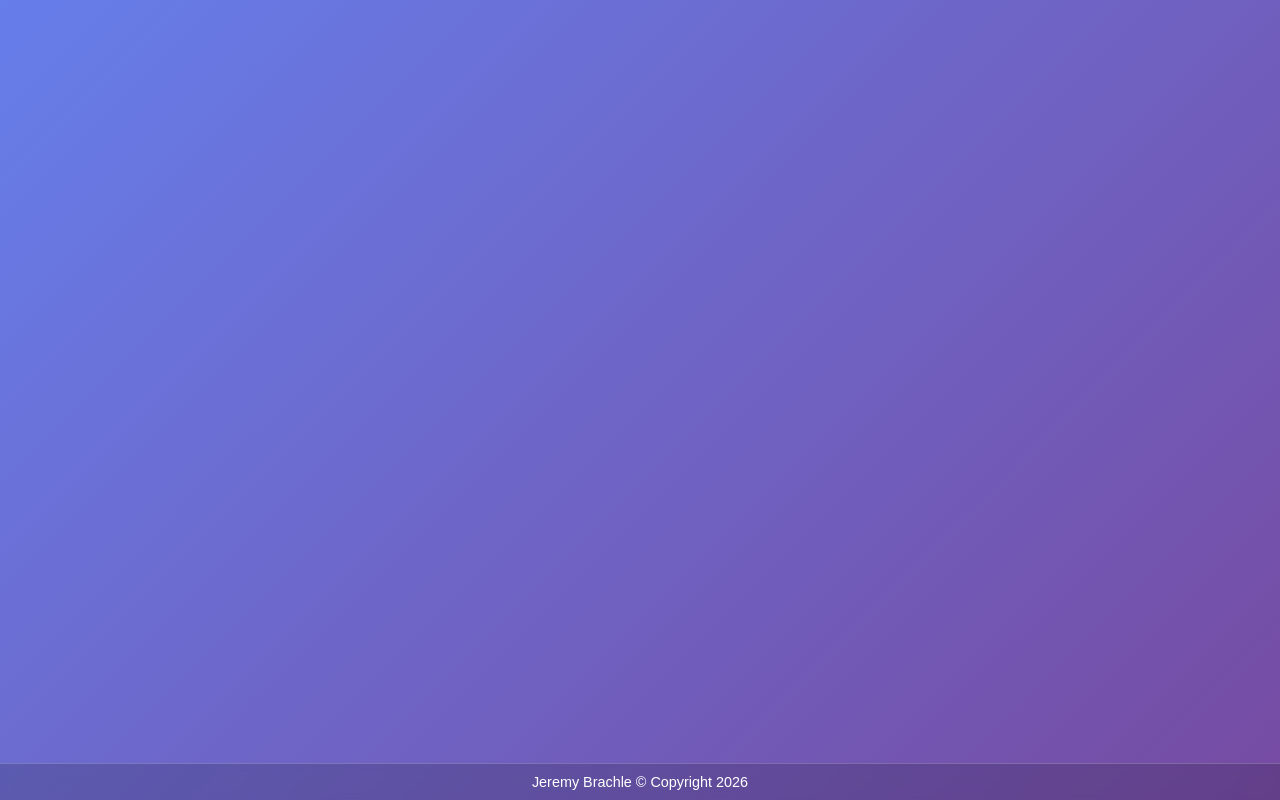
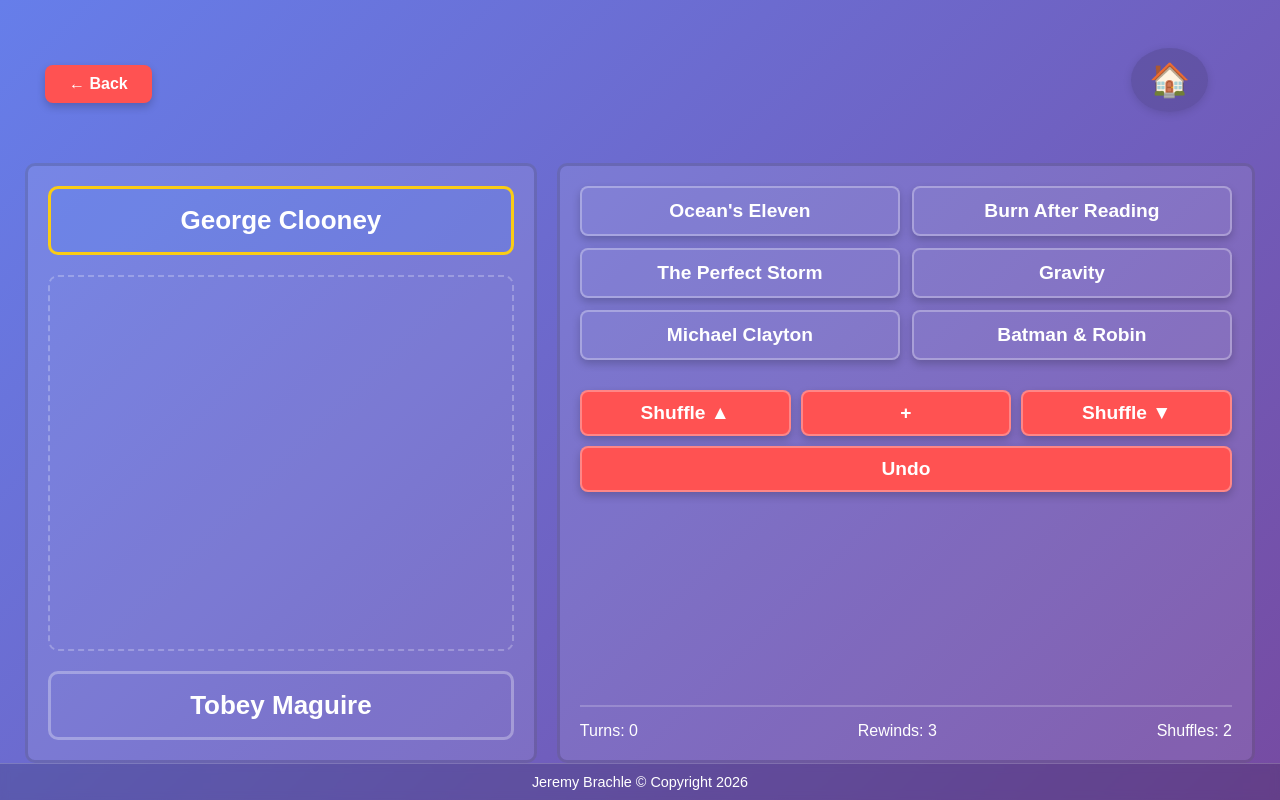
Before and after one commit to jeremybrachle/co-stars-frontend, a React (Vite) app: page /game in a window 1280 px wide. Built offline with nearby package versions, Linux system fonts and the light colour scheme.

Commit message:
Adding initial design of game page

```diff
--- a/src/pages/AdventurePage.tsx
+++ b/src/pages/AdventurePage.tsx
@@ -1,6 +1,7 @@
 import { useState } from "react";
 import HomeButton from "../components/HomeButton";
 import styles from "./AdventurePage.module.css";
+import { useNavigate } from "react-router-dom";
 
 const levels = [
   { actorA: "Matt Damon", actorB: "Daniel Craig", stars: 3 },
@@ -25,6 +26,8 @@
   const handlePrev = () => setPage((p) => (p === 0 ? totalPages - 1 : p - 1));
   const handleNext = () => setPage((p) => (p === totalPages - 1 ? 0 : p + 1));
 
+  const navigate = useNavigate();
+
   return (
     <div className={styles.adventurePageWrapper}>
       <div className={styles.adventureHomeBtn}>
@@ -45,7 +48,15 @@
                 </div>
                 <button
                   className={styles.levelButton}
-                  onClick={() => console.log("Clicked level", globalIdx + 1)}
+                  // onClick={() => console.log("Clicked level", globalIdx + 1)}
+                  onClick={() =>
+                    navigate("/game", {
+                      state: {
+                        actorA: level.actorA,
+                        actorB: level.actorB
+                      }
+                    })
+                  }
                 >
                   <span className={styles.levelActorLeft}>{level.actorA}</span>
                   <span className={styles.levelVs}>vs.</span>
--- /dev/null
+++ b/src/pages/GamePage.css
@@ -0,0 +1,225 @@
+/* Page wrapper */
+
+.gamePage {
+  min-height: 100vh;
+  padding: 25px;
+  box-sizing: border-box;
+}
+
+/* Top navigation bar */
+
+.topBar {
+  display: flex;
+  justify-content: space-between;
+  align-items: center;
+}
+
+/* Back button */
+
+.backButton {
+  padding: 10px 24px;
+  font-size: 16px;
+  border-radius: 8px;
+  border: none;
+  cursor: pointer;
+  margin-top: 40px;
+  margin-left: 20px;
+}
+
+/* Home button wrapper */
+
+.homeWrapper {
+  display: flex;
+  align-items: center;
+}
+
+/* Main container */
+
+.gameContainer {
+  margin-top: 60px;
+
+  display: flex;
+  gap: 20px;
+  height: 75vh;
+}
+
+/* Left gameplay panel */
+
+.leftPanel {
+  flex: 1;
+
+  border-radius: 10px;
+  padding: 20px;
+
+  display: flex;
+  flex-direction: column;
+  justify-content: space-between;
+
+  background: rgba(255,255,255,0.1);
+  border: 3px solid rgba(0,0,0,0.15);
+}
+
+/* Actor labels */
+
+.actorTop,
+.actorBottom {
+  font-size: 18px;
+  font-weight: bold;
+  text-align: center;
+}
+
+/* Path area */
+
+.pathArea {
+  flex: 1;
+
+  margin: 20px 0;
+
+  border-radius: 8px;
+  padding: 15px;
+
+  display: flex;
+  justify-content: center;
+  align-items: center;
+
+  font-size: 14px;
+}
+
+/* Right panel */
+
+.rightPanel {
+  flex: 1.4;
+
+  border-radius: 10px;
+  padding: 20px;
+
+  display: flex;
+  flex-direction: column;
+
+  background: rgba(255,255,255,0.1);
+  border: 3px solid rgba(0,0,0,0.15);
+}
+
+/* Suggestions */
+
+.suggestionsHeader {
+  font-size: 18px;
+  margin-bottom: 15px;
+}
+
+.suggestionsArea {
+  flex: 1;
+}
+
+
+
+.actorBox {
+
+  font-size: 26px;
+  font-weight: 700;
+
+  padding: 16px;
+  border-radius: 10px;
+
+  border: 3px solid rgba(255,255,255,0.3);
+
+  text-align: center;
+  cursor: pointer;
+
+  transition: 0.2s;
+}
+
+.actorBox.active {
+  border-color: #3b82f6;
+  background: rgba(59,130,246,0.15);
+}
+
+.actorBox.current {
+  border-color: #facc15;
+}
+
+.actorBox.completed {
+  border-color: rgba(100,100,100,0.8);
+}
+
+.pathArea {
+
+  flex: 1;
+
+  border: 2px dashed rgba(255,255,255,0.25);
+
+  border-radius: 10px;
+
+  display: flex;
+  flex-direction: column;
+  gap: 12px;
+
+  padding: 16px;
+}
+
+.suggestionGrid {
+
+  display: grid;
+
+  grid-template-columns: 1fr 1fr;
+
+  gap: 12px;
+
+  margin-bottom: 20px;
+}
+
+.suggestionButton {
+
+  padding: 12px;
+
+  border-radius: 8px;
+
+  border: 2px solid rgba(255,255,255,0.3);
+
+  background: rgba(255,255,255,0.05);
+
+  cursor: pointer;
+
+  text-align: center;
+}
+
+.suggestionButton:hover {
+  background: rgba(255,255,255,0.15);
+}
+
+.controlRow {
+
+  display: flex;
+
+  justify-content: space-between;
+
+  gap: 10px;
+
+  margin-top: 10px;
+}
+
+.controlButton {
+
+  flex: 1;
+
+  padding: 10px;
+
+  border-radius: 8px;
+
+  border: 2px solid rgba(255,255,255,0.3);
+
+  cursor: pointer;
+}
+
+.scorePanel {
+
+  margin-top: auto;
+
+  padding-top: 15px;
+
+  border-top: 2px solid rgba(255,255,255,0.2);
+
+  display: flex;
+
+  justify-content: space-between;
+}
--- /dev/null
+++ b/src/pages/GamePage.tsx
@@ -0,0 +1,150 @@
+
+
+import { useLocation, useNavigate } from "react-router-dom";
+import { useState } from "react";
+import HomeButton from "../components/HomeButton";
+import "./GamePage.css";
+
+function GamePage() {
+
+  const location = useLocation();
+  const navigate = useNavigate();
+
+  const actorA = location.state?.actorA || "George Clooney";
+  const actorB = location.state?.actorB || "Tobey Maguire";
+
+  const [selectedSide, setSelectedSide] = useState<"top" | "bottom">("top");
+
+  const [path, setPath] = useState<string[]>([]);
+
+
+
+  const suggestions = [
+    "Ocean's Eleven",
+    "Burn After Reading",
+    "The Perfect Storm",
+    "Gravity",
+    "Michael Clayton",
+    "Batman & Robin"
+  ];
+
+  function handleSuggestion(choice: string) {
+    setPath([...path, choice]);
+  }
+
+  return (
+
+    <div className="gamePage">
+
+               <div className="topBar">
+
+         <button
+           className="backButton"
+           onClick={() => navigate("/adventure")}
+         >
+           ← Back
+       </button>
+
+       <div className="homeWrapper">
+       <HomeButton />
+      </div>
+
+      </div>
+
+
+      <div className="gameContainer">
+
+        {/* LEFT PANEL */}
+
+        <div className="leftPanel">
+
+          <div
+            className={`actorBox ${
+              selectedSide === "top" ? "active current" : ""
+            }`}
+            onClick={() => setSelectedSide("top")}
+          >
+            {actorA}
+          </div>
+
+          <div className="pathArea">
+
+            {path.map((step, index) => (
+              <div key={index} className="actorBox completed">
+                {step}
+              </div>
+            ))}
+
+          </div>
+
+          <div
+            className={`actorBox ${
+              selectedSide === "bottom" ? "active current" : ""
+            }`}
+            onClick={() => setSelectedSide("bottom")}
+          >
+            {actorB}
+          </div>
+
+        </div>
+
+        {/* RIGHT PANEL */}
+
+        <div className="rightPanel">
+
+          <div className="suggestionGrid">
+
+            {suggestions.map((s, i) => (
+              <button
+                key={i}
+                className="suggestionButton"
+                onClick={() => handleSuggestion(s)}
+              >
+                {s}
+              </button>
+            ))}
+
+          </div>
+
+          <div className="controlRow">
+
+            <button className="controlButton">
+              Shuffle ▲
+            </button>
+
+            <button className="controlButton">
+              +
+            </button>
+
+            <button className="controlButton">
+              Shuffle ▼
+            </button>
+
+          </div>
+
+          <div className="controlRow">
+
+            <button className="controlButton">
+              Undo
+            </button>
+
+          </div>
+
+          <div className="scorePanel">
+
+            <div>Turns: 0</div>
+            <div>Rewinds: 3</div>
+            <div>Shuffles: 2</div>
+
+          </div>
+
+        </div>
+
+      </div>
+
+    </div>
+
+  );
+}
+
+export default GamePage;
--- a/src/router/AppRouter.tsx
+++ b/src/router/AppRouter.tsx
@@ -5,6 +5,7 @@
 import AdventurePage from "../pages/AdventurePage"
 import CustomLevelPage from "../pages/CustomLevelPage"
 import SettingsPage from "../pages/SettingsPage"
+import GamePage from "../pages/GamePage"
 
 function AppRouter() {
   return (
@@ -15,6 +16,7 @@
         <Route path="/adventure" element={<AdventurePage />} />
         <Route path="/custom-level" element={<CustomLevelPage />} />
         <Route path="/settings" element={<SettingsPage />} />
+        <Route path="/game" element={<GamePage />} />
       </Routes>
     </BrowserRouter>
   )
```
